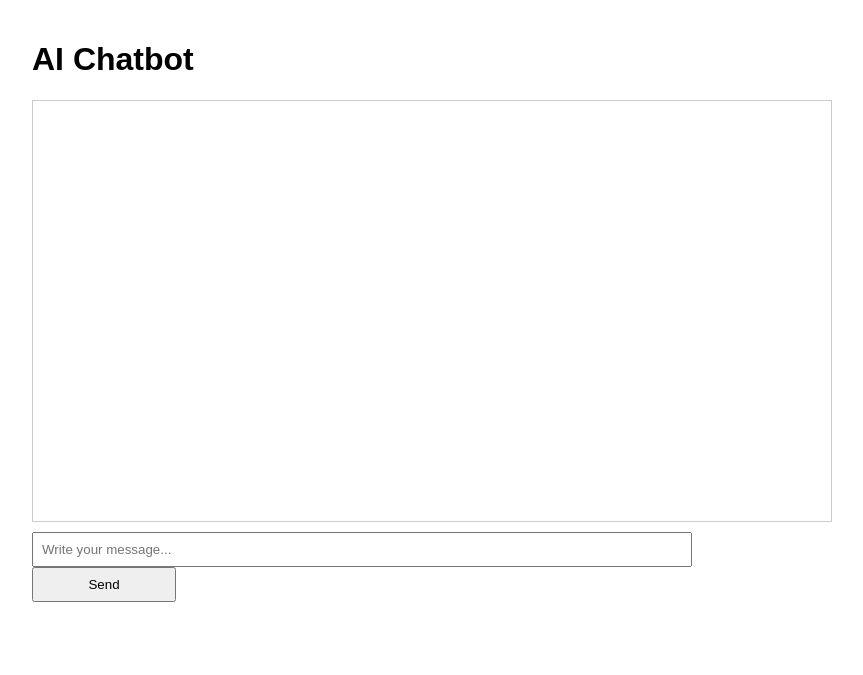
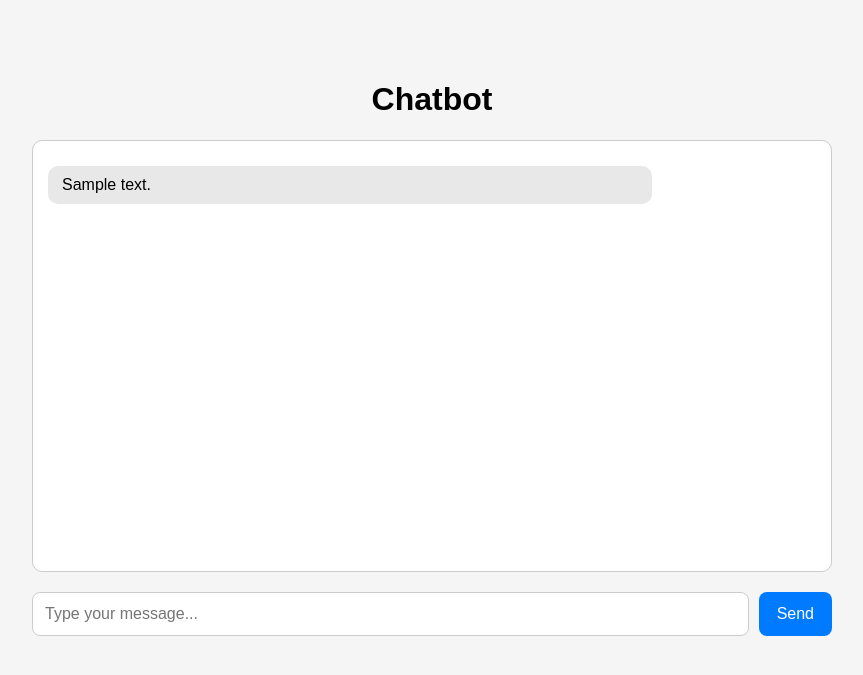
Before and after one commit to SantinoBonarrigo/ai-chatbot-fastapi, a FastAPI app: page / in a window 1280 px wide. Shown: the top 675 px of the page, without its empty margins (208-1071 px from the left). Run offline with FastAPI, Linux system fonts and the light colour scheme; tables that the repository leaves empty hold one stand-in row (values such as "Sample post").

Commit message:
feat: chatbot with FastAPI, SQLite and frontend with chat history

```diff
--- a/main.py
+++ b/main.py
@@ -4,84 +4,86 @@ from fastapi.templating import Jinja2Templates
 from dotenv import load_dotenv
 from google import genai
 import os
-import sqlite3  # built-in Python library for SQLite databases
-load_dotenv()  # load variables from .env
+import sqlite3
+
+load_dotenv()
+
+app = FastAPI()
+templates = Jinja2Templates(directory="templates")
+
+client = genai.Client(api_key=os.getenv("GEMINI_API_KEY"))
 
 
+def init_db():
+    conn = sqlite3.connect("chat.db")
+    cursor = conn.cursor()
+    cursor.execute("""
+        CREATE TABLE IF NOT EXISTS messages (
+            id INTEGER PRIMARY KEY AUTOINCREMENT,
+            role TEXT NOT NULL,
+            content TEXT NOT NULL
+        )
+    """)
+    conn.commit()
+    conn.close()
 
-
-
-app = FastAPI()  # create app
-templates = Jinja2Templates(directory="templates")  # HTML templates folder
-
-client = genai.Client(api_key=os.getenv("GEMINI_API_KEY"))  # Gemini client
-
-chat_history = []  # store conversation history
-
-def init_db():
-    conn = sqlite3.connect("chat.db")  # create or open database file
-    cursor = conn.cursor()              # create cursor to execute SQL
-
-    cursor.execute("CREATE TABLE IF NOT EXISTS messages (id INTEGER PRIMARY KEY AUTOINCREMENT, role text NOT NULL, content text NOT NULL)")
-
-    conn.commit()   # save changes
-    conn.close()   # close connection
-init_db()  # initialize database on startup
 
 def save_message(role, content):
     conn = sqlite3.connect("chat.db")
     cursor = conn.cursor()
-
     cursor.execute(
-        "INSERT INTO messages (role,content) VALUES (?, ?)",
+        "INSERT INTO messages (role, content) VALUES (?, ?)",
         (role, content)
     )
-
     conn.commit()
     conn.close()
 
 
+def get_messages():
+    conn = sqlite3.connect("chat.db")
+    cursor = conn.cursor()
+    cursor.execute("SELECT role, content FROM messages ORDER BY id ASC")
+    rows = cursor.fetchall()
+    conn.close()
+    return [{"role": row[0], "content": row[1]} for row in rows]
+
+
+init_db()
+
+
+@app.get("/messages")
+def get_chat_history():
+    return {"messages": get_messages()}
+
 
 @app.get("/", response_class=HTMLResponse)
 async def home(request: Request):
-    return templates.TemplateResponse(request=request, name="index.html")
+    return templates.TemplateResponse(
+        request=request,
+        name="index.html"
+    )
 
 
 @app.post("/chat")
 async def chat_endpoint(request: Request):
-    data = await request.json()  # get JSON from frontend
-    user_message = data.get("message") or data.get("mensaje")  # accept both keys
+    data = await request.json()
+    user_message = data.get("message") or data.get("mensaje")
 
     if not user_message:
         return {"response": "No message received."}
 
-    # save user message
-    chat_history.append({
-        "role": "user",
-        "parts": [{"text": user_message}]
-    })
+    save_message("user", user_message)
 
-    save_message("user", user_message)    # después del append del usuario
     try:
-        # try Gemini first
         response = client.models.generate_content(
             model="gemini-2.0-flash",
-            contents=chat_history
+            contents=user_message
         )
         bot_reply = response.text
-
     except Exception as e:
         print("ERROR:", e)
-        # fallback so the app still works
-        bot_reply = f"Echo: {user_message}"
+        bot_reply = "AI is currently unavailable. Please try again later."
 
-    # save bot reply
-    chat_history.append({
-        "role": "model",
-        "parts": [{"text": bot_reply}]
-
-
-    })
-    save_message("model", bot_reply)   # después del append del bot
+    save_message("assistant", bot_reply)
 
     return {"response": bot_reply}
--- a/templates/index.html
+++ b/templates/index.html
@@ -3,50 +3,147 @@
 <head>
     <meta charset="UTF-8">
     <meta name="viewport" content="width=device-width, initial-scale=1.0">
-    <title>AI Chatbot</title>
+    <title>Chatbot</title>
     <style>
-        body { font-family: Arial, sans-serif; max-width: 800px; margin: 0 auto; padding: 20px; }
-        #chat { height: 400px; border: 1px solid #ccc; overflow-y: auto; padding: 10px; margin-bottom: 10px; }
-        .user { text-align: right; color: blue; margin: 5px 0; }
-        .bot { text-align: left; color: green; margin: 5px 0; }
-        input { width: 80%; padding: 8px; }
-        button { width: 18%; padding: 8px; }
+        body {
+            font-family: Arial, sans-serif;
+            max-width: 800px;
+            margin: 40px auto;
+            padding: 20px;
+            background-color: #f5f5f5;
+        }
+
+        h1 {
+            text-align: center;
+        }
+
+        #chat-box {
+            background: white;
+            border: 1px solid #ccc;
+            border-radius: 10px;
+            min-height: 400px;
+            max-height: 500px;
+            overflow-y: auto;
+            padding: 15px;
+            margin-bottom: 20px;
+        }
+
+        .message {
+            padding: 10px 14px;
+            margin: 10px 0;
+            border-radius: 10px;
+            max-width: 75%;
+            white-space: pre-wrap;
+            word-wrap: break-word;
+        }
+
+        .user {
+            background-color: #d1e7ff;
+            margin-left: auto;
+            text-align: right;
+        }
+
+        .assistant {
+            background-color: #e8e8e8;
+            margin-right: auto;
+            text-align: left;
+        }
+
+        #chat-form {
+            display: flex;
+            gap: 10px;
+        }
+
+        #message-input {
+            flex: 1;
+            padding: 12px;
+            border: 1px solid #ccc;
+            border-radius: 8px;
+            font-size: 16px;
+        }
+
+        button {
+            padding: 12px 18px;
+            border: none;
+            background-color: #007bff;
+            color: white;
+            font-size: 16px;
+            border-radius: 8px;
+            cursor: pointer;
+        }
+
+        button:hover {
+            background-color: #0056b3;
+        }
     </style>
 </head>
 <body>
-    <h1>AI Chatbot</h1>
+    <h1>Chatbot</h1>
 
-    <div id="chat"></div>
+    <div id="chat-box"></div>
 
-    <input type="text" id="message" placeholder="Write your message..."
-           onkeydown="if(event.key==='Enter') sendMessage()">
-
-    <button onclick="sendMessage()">Send</button>
+    <form id="chat-form">
+        <input type="text" id="message-input" placeholder="Type your message...">
+        <button type="submit">Send</button>
+    </form>
 
     <script>
-        async function sendMessage() {
-            const message = document.getElementById("message").value;
+        window.addEventListener("load", loadMessages);
+
+        async function loadMessages() {
+            try {
+                const response = await fetch("/messages");
+                const data = await response.json();
+
+                const chatBox = document.getElementById("chat-box");
+                chatBox.innerHTML = "";
+
+                const messages = data.messages;
+
+                messages.forEach(msg => {
+                    const div = document.createElement("div");
+                    div.classList.add("message");
+
+                    if (msg.role === "user") {
+                        div.classList.add("user");
+                    } else {
+                        div.classList.add("assistant");
+                    }
+
+                    div.textContent = msg.content;
+                    chatBox.appendChild(div);
+                });
+
+                chatBox.scrollTop = chatBox.scrollHeight;
+            } catch (error) {
+                console.error(error);
+            }
+        }
+
+        document.getElementById("chat-form").addEventListener("submit", async function (event) {
+            event.preventDefault();
+
+            const input = document.getElementById("message-input");
+            const message = input.value.trim();
+
             if (!message) return;
 
-            const chat = document.getElementById("chat");
+            try {
+                const response = await fetch("/chat", {
+                    method: "POST",
+                    headers: {
+                        "Content-Type": "application/json"
+                    },
+                    body: JSON.stringify({ message: message })
+                });
 
-            // show user message
-            chat.innerHTML += `<p class="user">You: ${message}</p>`;
-            document.getElementById("message").value = "";
+                input.value = "";
 
-            // send to backend
-            const res = await fetch("/chat", {
-                method: "POST",
-                headers: {"Content-Type": "application/json"},
-                body: JSON.stringify({ message: message })
-            });
-
-            const data = await res.json();
-
-            // show bot response
-            chat.innerHTML += `<p class="bot">Bot: ${data.response}</p>`;
-            chat.scrollTop = chat.scrollHeight;
-        }
+                await loadMessages();
+            } catch (error) {
+                console.error(error);
+            }
+        });
     </script>
 </body>
 </html>
```
